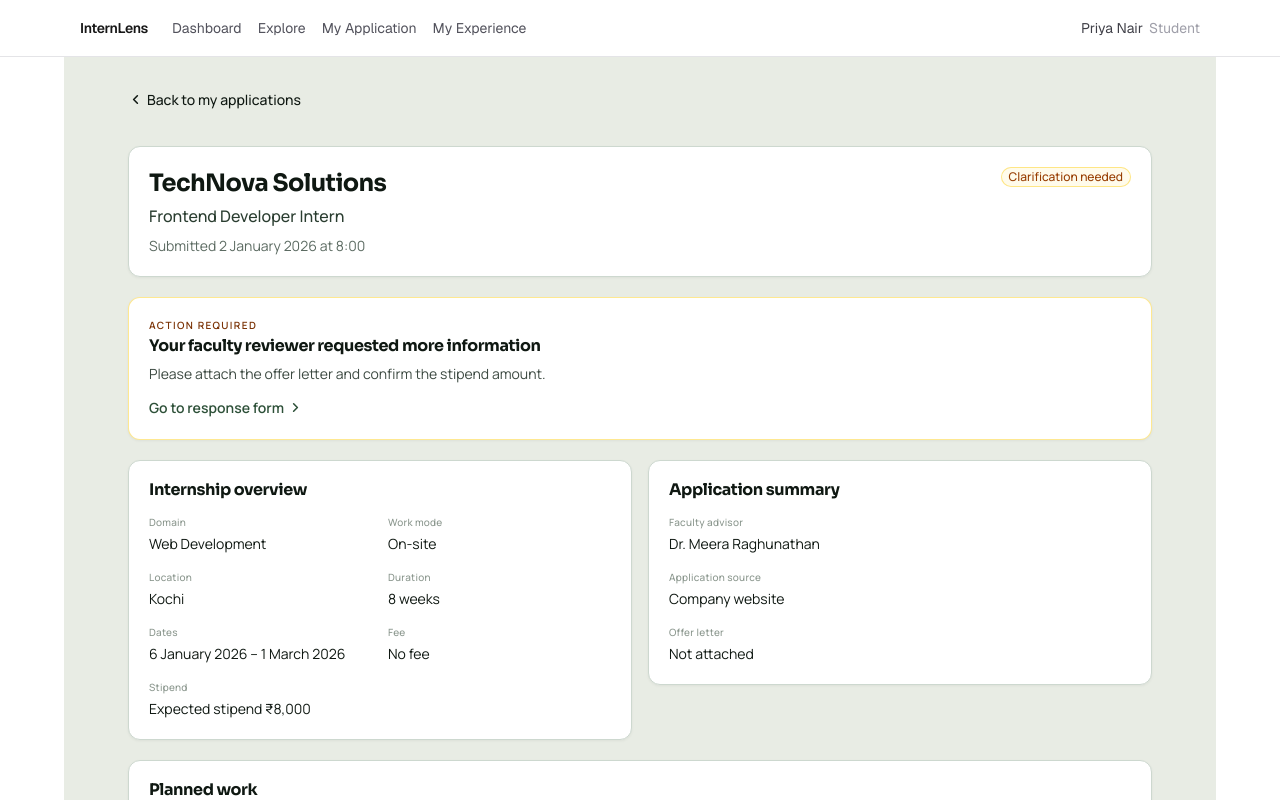
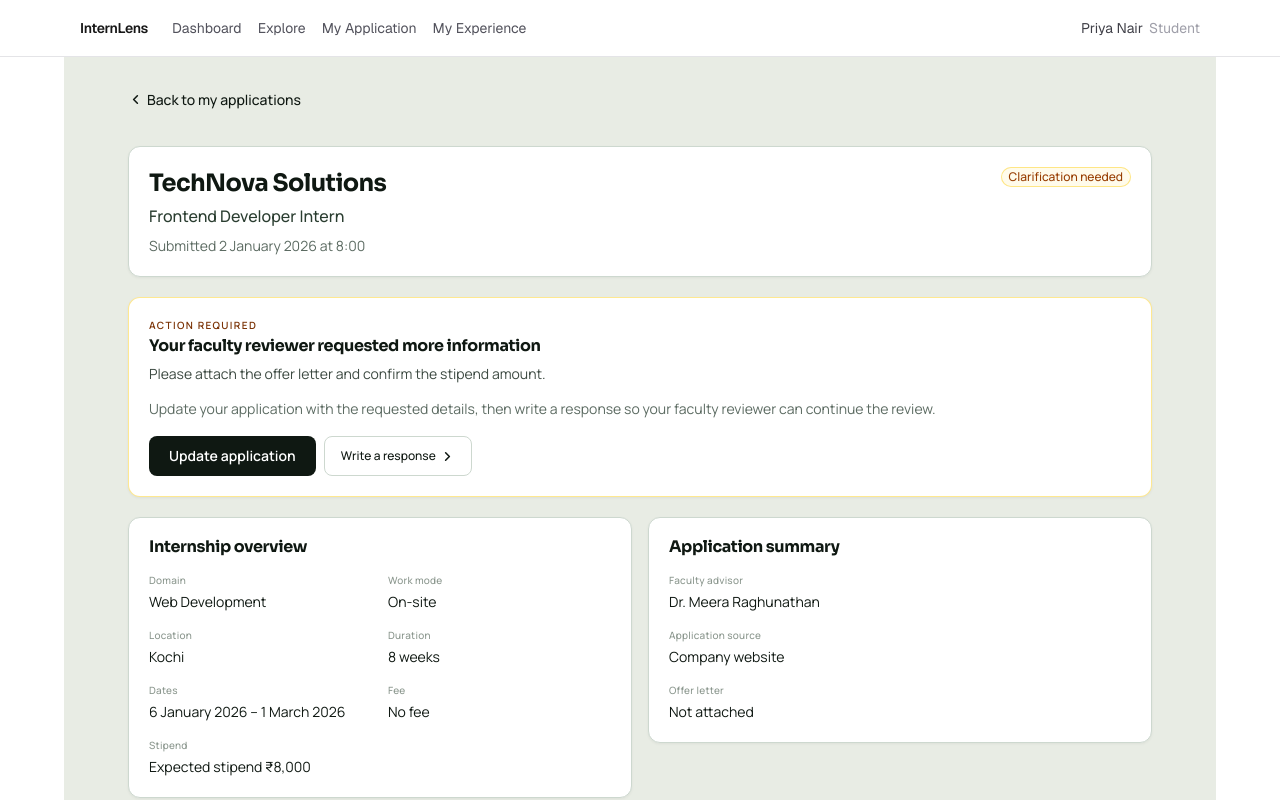
Before and after one commit to nevin-164/genesis-buildathon-app, a Next.js app: page /student/application/a1 in a window 1280 px wide. Shown: the top 800 px of the page. Built offline with nearby package versions, Linux system fonts and the light colour scheme.

Commit message:
fix: clarify application response workflow

```diff
--- a/src/app/(app)/student/application/[id]/page.tsx
+++ b/src/app/(app)/student/application/[id]/page.tsx
@@ -154,17 +154,52 @@ function ApplicationDetailView({ application }: { application: ApplicationDetail
           <p className="mt-2 text-sm leading-relaxed break-words text-[#3d4a42]">
             {facultyClarification}
           </p>
+          {application.canEdit ? (
+            <>
+              <p className={cn("mt-3 text-sm leading-relaxed", MUTED)}>
+                Update your application with the requested details, then write a response so
+                your faculty reviewer can continue the review.
+              </p>
+              <div className="mt-4 flex flex-col gap-2 sm:flex-row sm:flex-wrap">
+                <Link
+                  href={`/student/application/${application.id}/edit`}
+                  className={cn(
+                    BTN_PRIMARY,
+                    "inline-flex w-full items-center justify-center px-4 py-2.5 text-sm sm:w-auto",
+                    MOTION,
+                    FOCUS_RING,
+                  )}
+                >
+                  Update application
+                </Link>
                 <a
                   href="#reply-to-faculty"
                   className={cn(
-              "mt-3 inline-flex items-center gap-1 text-sm font-semibold text-[#2d5038]",
-              "hover:underline",
+                    BTN_GHOST,
+                    "inline-flex w-full items-center justify-center gap-1 px-4 py-2.5 text-sm sm:w-auto",
+                    MOTION,
                     FOCUS_RING,
                   )}
                 >
-            Go to response form
+                  Write a response
                   <ChevronRightIcon aria-hidden="true" />
                 </a>
+              </div>
+            </>
+          ) : (
+            <a
+              href="#reply-to-faculty"
+              className={cn(
+                BTN_GHOST,
+                "mt-4 inline-flex w-full items-center justify-center gap-1 px-4 py-2.5 text-sm sm:w-auto",
+                MOTION,
+                FOCUS_RING,
+              )}
+            >
+              Write a response
+              <ChevronRightIcon aria-hidden="true" />
+            </a>
+          )}
         </section>
       )}
 
--- a/src/components/application/ClarificationBox.tsx
+++ b/src/components/application/ClarificationBox.tsx
@@ -34,7 +34,7 @@ export function ClarificationBox({
   return (
     <section
       id="reply-to-faculty"
-      className={cn(PANEL, "scroll-mt-24 p-4 sm:p-5")}
+      className={cn(PANEL, "scroll-mt-28 p-4 sm:scroll-mt-32 sm:p-5")}
       aria-labelledby="reply-to-faculty-heading"
     >
       <h2 id="reply-to-faculty-heading" className={cn("text-base font-semibold", INK)}>
```
Lines whose indentation alone changed are shown as unchanged.
